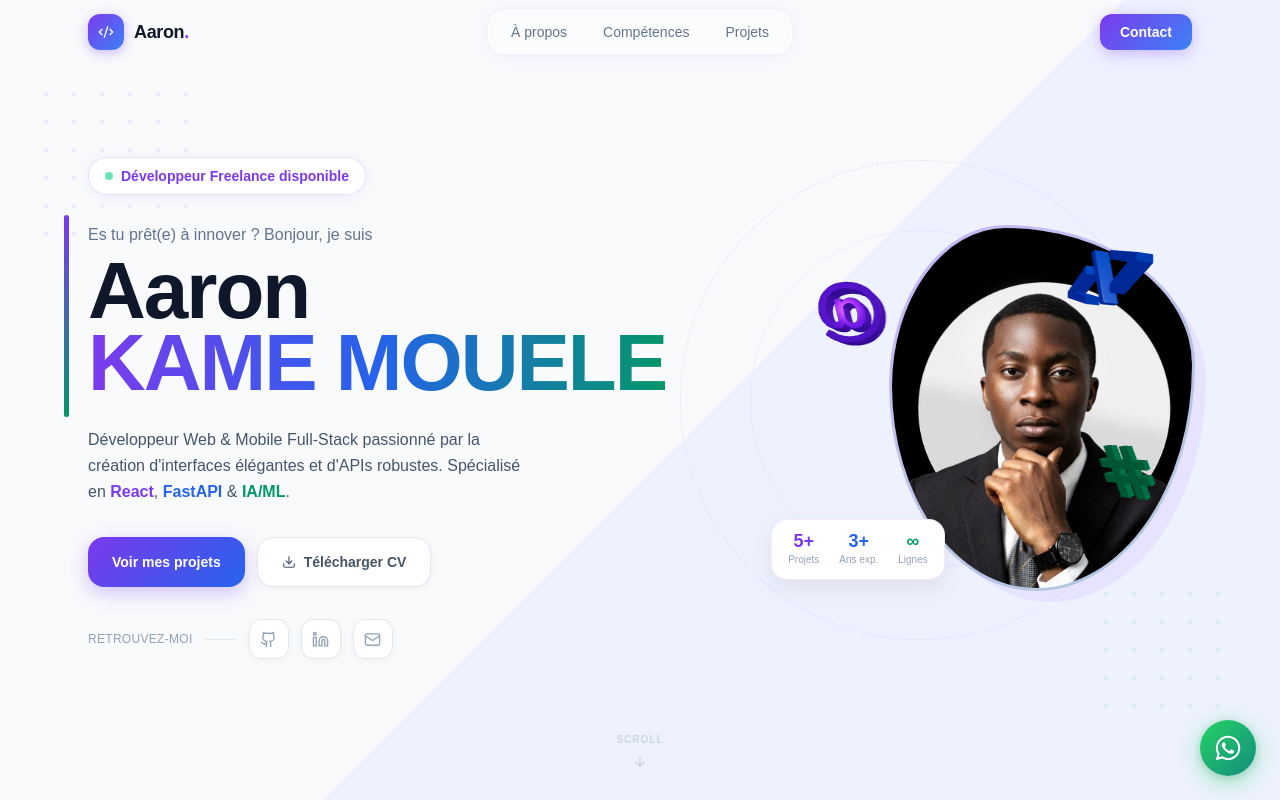
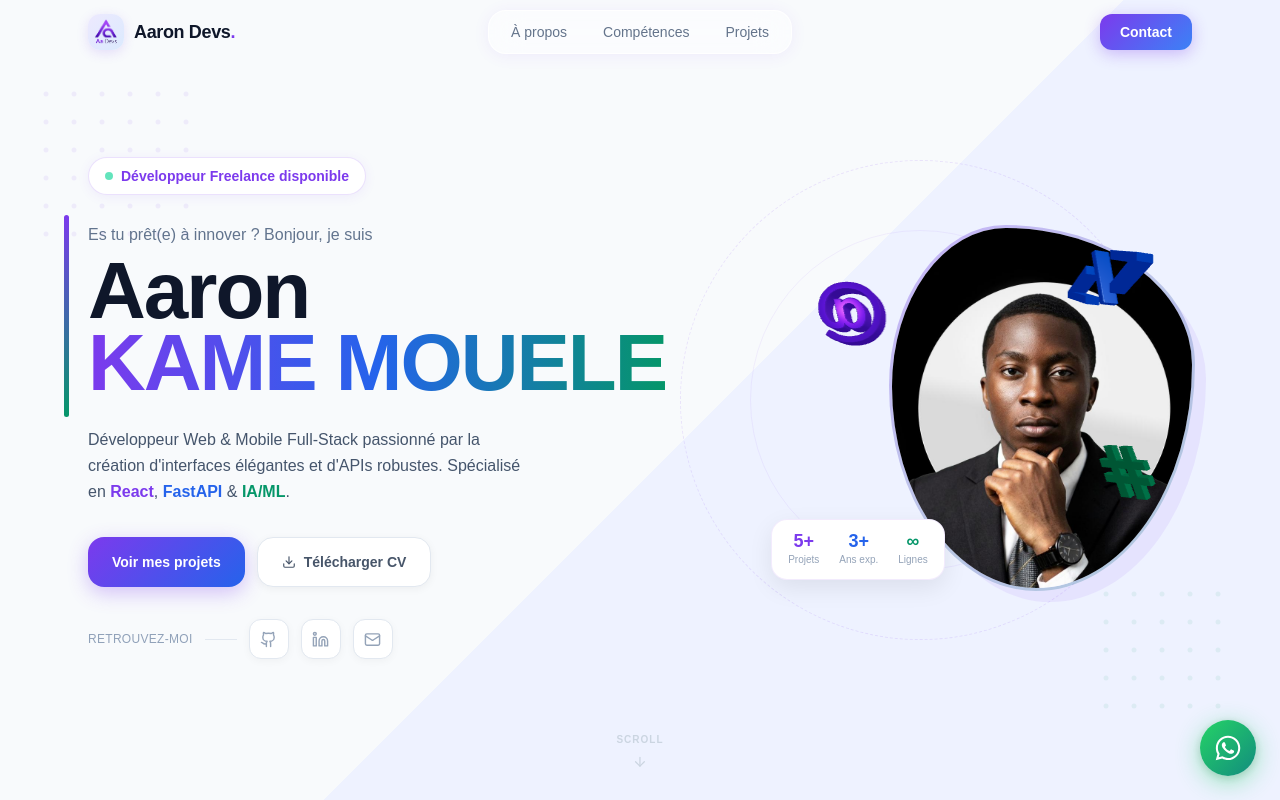
Before and after one commit to AaronKAME200308/Portfolio, a React (Vite) app: page / in a window 1280 px wide. Shown: the top 800 px of the page. Built offline with nearby package versions, Linux system fonts and the light colour scheme; the HTML template or start-up script is replaced by a standard one.

Commit message:
first commit

```diff
--- a/index.html
+++ b/index.html
@@ -2,7 +2,7 @@
 <html lang="fr">
   <head>
     <meta charset="UTF-8" />
-    <link rel="icon" type="image/svg+xml" href="/favicon.svg" />
+    <link rel="icon" type="image/svg+xml" href="/logo_name.png" />
     <meta name="viewport" content="width=device-width, initial-scale=1.0" />
     <meta name="description" content="Aaron KAME MOUELE — Développeur Web & Mobile Full-Stack Freelance. React, FastAPI, IA." />
     <title>Aaron KAME MOUELE | Portfolio</title>
--- a/src/components/Footer.tsx
+++ b/src/components/Footer.tsx
@@ -1,4 +1,4 @@
-import { Code2, Github, Linkedin, Mail, ArrowUpRight, MapPin, Phone } from "lucide-react";
+import { Github, Linkedin, Mail, ArrowUpRight, MapPin, Phone } from "lucide-react";
 import { motion } from "framer-motion";
 
 const EASE = [0.22, 1, 0.36, 1] as const;
@@ -62,14 +62,24 @@ export default function Footer() {
           >
             <div className="flex items-center gap-3 mb-4">
               <div
-                className="w-10 h-10 rounded-xl flex items-center justify-center flex-shrink-0"
-                style={{
-                  background: "linear-gradient(135deg, #7c3aed, #3b82f6)",
-                  boxShadow: "0 3px 16px rgba(124,58,237,0.5)",
-                }}
-              >
-                <Code2 size={18} color="white" />
-              </div>
+  className="w-9 h-9 rounded-xl flex items-center justify-center overflow-hidden"
+  style={{
+    background: "linear-gradient(135deg, #ede9fe, #dbeafe)",
+    boxShadow: "0 3px 12px rgba(124,58,237,0.15)",
+  }}
+>
+            <img
+              src="/logo_name.png"
+              alt="Logo"
+              style={{
+                width: "100%",
+                height: "100%",
+                objectFit: "cover",
+                objectPosition: "center",
+                display: "block",
+              }}
+            />
+          </div>
               <div>
                 <p className="font-bold text-base text-white m-0" style={{ fontFamily: "'Syne', sans-serif", lineHeight: 1.2 }}>
                   Aaron KAME
--- a/src/components/Navbar.tsx
+++ b/src/components/Navbar.tsx
@@ -1,17 +1,17 @@
 import { useState, useEffect } from "react";
-import { Menu, X, Code2 } from "lucide-react";
+import { Menu, X } from "lucide-react";
 import { motion, AnimatePresence } from "framer-motion";
 
 const EASE = [0.22, 1, 0.36, 1] as const;
 
 const links = [
-  { id: "about",    label: "À propos"     },
-  { id: "skills",   label: "Compétences"  },
-  { id: "projects", label: "Projets"      },
+  { id: "about", label: "À propos" },
+  { id: "skills", label: "Compétences" },
+  { id: "projects", label: "Projets" },
 ];
 
 export default function Navbar({ activeSection }: { activeSection: string }) {
-  const [open,     setOpen]     = useState(false);
+  const [open, setOpen] = useState(false);
   const [scrolled, setScrolled] = useState(false);
 
   useEffect(() => {
@@ -48,19 +48,29 @@ export default function Navbar({ activeSection }: { activeSection: string }) {
           style={{ background: "none", border: "none", cursor: "pointer" }}
         >
           <div
-            className="w-9 h-9 rounded-xl flex items-center justify-center"
-            style={{
-              background: "linear-gradient(135deg, #7c3aed, #3b82f6)",
-              boxShadow: "0 3px 12px rgba(124,58,237,0.35)",
-            }}
-          >
-            <Code2 size={16} color="white" />
+  className="w-9 h-9 rounded-xl flex items-center justify-center overflow-hidden"
+  style={{
+    background: "linear-gradient(135deg, #ede9fe, #dbeafe)",
+    boxShadow: "0 3px 12px rgba(124,58,237,0.15)",
+  }}
+>
+            <img
+              src="/logo_name.png"
+              alt="Logo"
+              style={{
+                width: "100%",
+                height: "100%",
+                objectFit: "cover",
+                objectPosition: "center",
+                display: "block",
+              }}
+            />
           </div>
           <span
             className="font-black text-lg"
             style={{ fontFamily: "'Syne', sans-serif", color: "#0f172a", letterSpacing: "-0.02em" }}
           >
-            Aaron<span style={{ color: "#7c3aed" }}>.</span>
+            Aaron Devs<span style={{ color: "#7c3aed" }}>.</span>
           </span>
         </button>
 
--- a/src/pages/Projects.tsx
+++ b/src/pages/Projects.tsx
@@ -51,7 +51,7 @@ const projects = [
     logoBg: undefined,
     logoSize: 70,
     logoFit: "cover" as const,
-    status: "Terminé",
+    status: "En ligne",
     gradient: "linear-gradient(135deg, #231A55, #4535A0)",
     accent: "#4535A0",
     link: "https://infiniteluxurytrips.net",
@@ -87,7 +87,7 @@ const projects = [
     logoBg: undefined,
     logoSize: 70,
     logoFit: "cover" as const,
-    status: "Livré",
+    status: "En ligne",
     gradient: "linear-gradient(135deg, #0a4d7c, #23c367)",
     accent: "#23c367",
     link: "https://yapithepartners.com/",
```
Also changed, not shown: public/Aa_App.png (added), public/logo_name.png (added).
